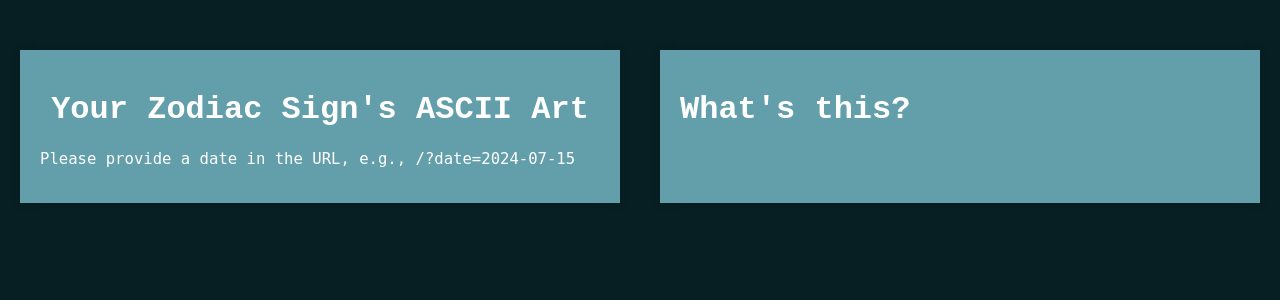
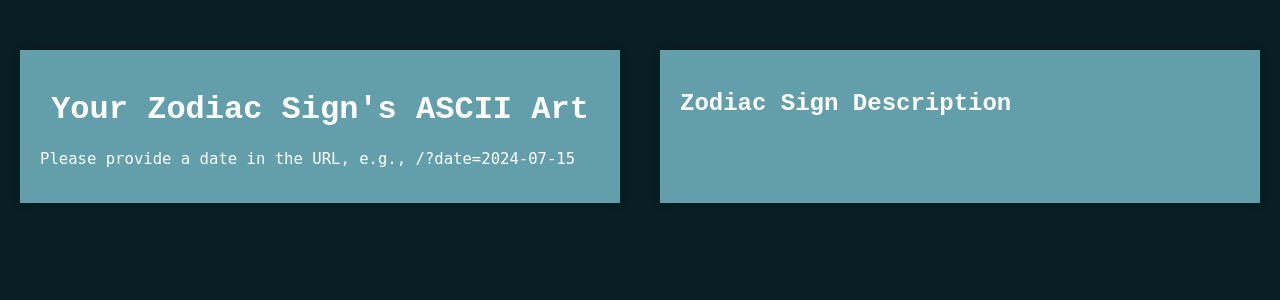
Before and after one commit to NiallPG/Star-System, a Flask app: page / in a window 1280 px wide. Shown: the top 300 px of the page. Run offline with Flask 3, Linux system fonts and the light colour scheme.

Commit message:
description implemented

```diff
--- a/index.html
+++ b/index.html
@@ -11,9 +11,10 @@
         <h1>Your Zodiac Sign's ASCII Art</h1>
         <pre class="ascii-art">{{ result|safe }}</pre>
     </div>
-    <div class="container-desc">
-        <h1>What's this?</h1>
-        <p class="description"></p>
+
+    <div class="description-container">
+        <h2>Zodiac Sign Description</h2>
+        <p class="description">{{ description }}</p>
     </div>
 </body>
 </html>
--- a/main.py
+++ b/main.py
@@ -108,33 +108,68 @@ def sagittarius_ascii():
   *  *  *     *   <br>
        *           *   <br>"""
 
+# Add this dictionary to your main.py file
+zodiac_descriptions = {
+    "Capricorn": "Capricorn is known for being responsible, disciplined, and self-controlled.",
+    "Aquarius": "Aquarius is known for being innovative, original, and independent.",
+    "Pisces": "Pisces is known for being compassionate, artistic, and intuitive.",
+    "Aries": "Aries is known for being adventurous, energetic, and courageous.",
+    "Taurus": "Taurus is known for being reliable, patient, and practical.",
+    "Gemini": "Gemini is known for being adaptable, outgoing, and intelligent.",
+    "Cancer": "Cancer is known for being emotional, nurturing, and intuitive.",
+    "Leo": "Leo is known for being confident, ambitious, and generous.",
+    "Virgo": "Virgo is known for being analytical, meticulous, and practical.",
+    "Libra": "Libra is known for being diplomatic, charming, and social.",
+    "Scorpio": "Scorpio is known for being passionate, resourceful, and determined.",
+    "Sagittarius": "Sagittarius is known for being optimistic, adventurous, and enthusiastic."
+}
+
+
 
 # Determine which ASCII art to display based on date
 def display_zodiac_art(month, day):
+    zodiac_sign = ""
+    ascii_art = ""
+
     if (month == 12 and day >= 22) or (month == 1 and day <= 19):
-        return capricorn_ascii()
+        zodiac_sign = "Capricorn"
+        ascii_art = capricorn_ascii()
     elif (month == 1 and day >= 20) or (month == 2 and day <= 18):
-        return aquarius_ascii()
+        zodiac_sign = "Aquarius"
+        ascii_art = aquarius_ascii()
     elif (month == 2 and day >= 19) or (month == 3 and day <= 20):
-        return pisces_ascii()
+        zodiac_sign = "Pisces"
+        ascii_art = pisces_ascii()
     elif (month == 3 and day >= 21) or (month == 4 and day <= 19):
-        return aries_ascii()
+        zodiac_sign = "Aries"
+        ascii_art = aries_ascii()
     elif (month == 4 and day >= 20) or (month == 5 and day <= 20):
-        return taurus_ascii()
+        zodiac_sign = "Taurus"
+        ascii_art = taurus_ascii()
     elif (month == 5 and day >= 21) or (month == 6 and day <= 20):
-        return gemini_ascii()
+        zodiac_sign = "Gemini"
+        ascii_art = gemini_ascii()
     elif (month == 6 and day >= 21) or (month == 7 and day <= 22):
-        return cancer_ascii()
+        zodiac_sign = "Cancer"
+        ascii_art = cancer_ascii()
     elif (month == 7 and day >= 23) or (month == 8 and day <= 22):
-        return leo_ascii()
+        zodiac_sign = "Leo"
+        ascii_art = leo_ascii()
     elif (month == 8 and day >= 23) or (month == 9 and day <= 22):
-        return virgo_ascii()
+        zodiac_sign = "Virgo"
+        ascii_art = virgo_ascii()
     elif (month == 9 and day >= 23) or (month == 10 and day <= 22):
-        return libra_ascii()
+        zodiac_sign = "Libra"
+        ascii_art = libra_ascii()
     elif (month == 10 and day >= 23) or (month == 11 and day <= 21):
-        return scorpio_ascii()
+        zodiac_sign = "Scorpio"
+        ascii_art = scorpio_ascii()
     elif (month == 11 and day >= 22) or (month == 12 and day <= 21):
-        return sagittarius_ascii()
+        zodiac_sign = "Sagittarius"
+        ascii_art = sagittarius_ascii()
+
+    return ascii_art, zodiac_sign
+
 
 
 # Route to display zodiac ASCII art
@@ -147,18 +182,19 @@ def zodiac():
             date_obj = datetime.strptime(date_str, '%Y-%m-%d')
             month = date_obj.month
             day = date_obj.day
-            result = display_zodiac_art(month, day)
+            result, zodiac_sign = display_zodiac_art(month, day)
+            description = zodiac_descriptions[zodiac_sign] if zodiac_sign else ""
         except ValueError:
             result = "Invalid date format. Please use YYYY-MM-DD."
+            description = ""
     else:
         result = "Please provide a date in the URL, e.g., /?date=2024-07-15"
+        description = ""
 
-    # Load index.html from the root directory
     with open('index.html') as file:
         template = file.read()
 
-    # Use render_template_string to render the HTML directly
-    return render_template_string(template, result=result)
+    return render_template_string(template, result=result, description=description)
 
 
 if __name__ == "__main__":
--- a/static/css/styles.css
+++ b/static/css/styles.css
@@ -7,7 +7,7 @@ body {
     justify-content: center;
 }
 
-.container, .container-desc {
+.container, .description-container {
     width: 50%;
     margin: 50px 20px;
     padding: 20px;
@@ -27,7 +27,7 @@ h1, h2 {
     text-align: left;
 }
 
-.container-desc {
+.description-container {
     text-align: left;
 }
 
```
